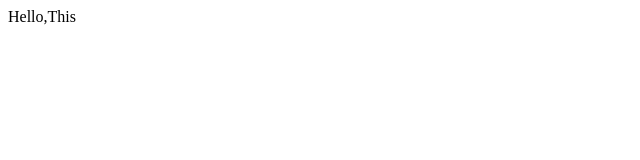
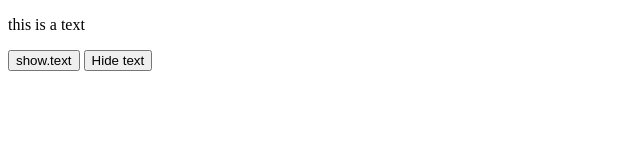
Before and after one commit to nowshin1/JS-tym-function, a plain HTML site: page HideText.html in a window 1280 px wide. Shown: the whole page, without its empty margins (0-640 px from the left). Drawn offline with Linux system fonts and the light colour scheme.

Commit message:
Hide Text

```diff
--- a/HideText.html
+++ b/HideText.html
@@ -1,11 +1,10 @@
-<html lang="en">
-<head>
-    <meta charset="UTF-8">
-    <meta http-equiv="X-UA-Compatible" content="IE=edge">
-    <meta name="viewport" content="width=device-width, initial-scale=1.0">
-    <title>Document</title>
-</head>
+<!DOCTYPE html>
+<html>
 <body>
-    <p>Hello,This  </p>
+
+<p id="demo">this is a text</p>
+<input type="button" value="show.text" onclick="document.getElementById('demo').style.visibility='visible'">
+<input type="button" value="Hide text" onclick="document.getElementById('demo').style.visibility='hidden'">
+
 </body>
 </html>
```
